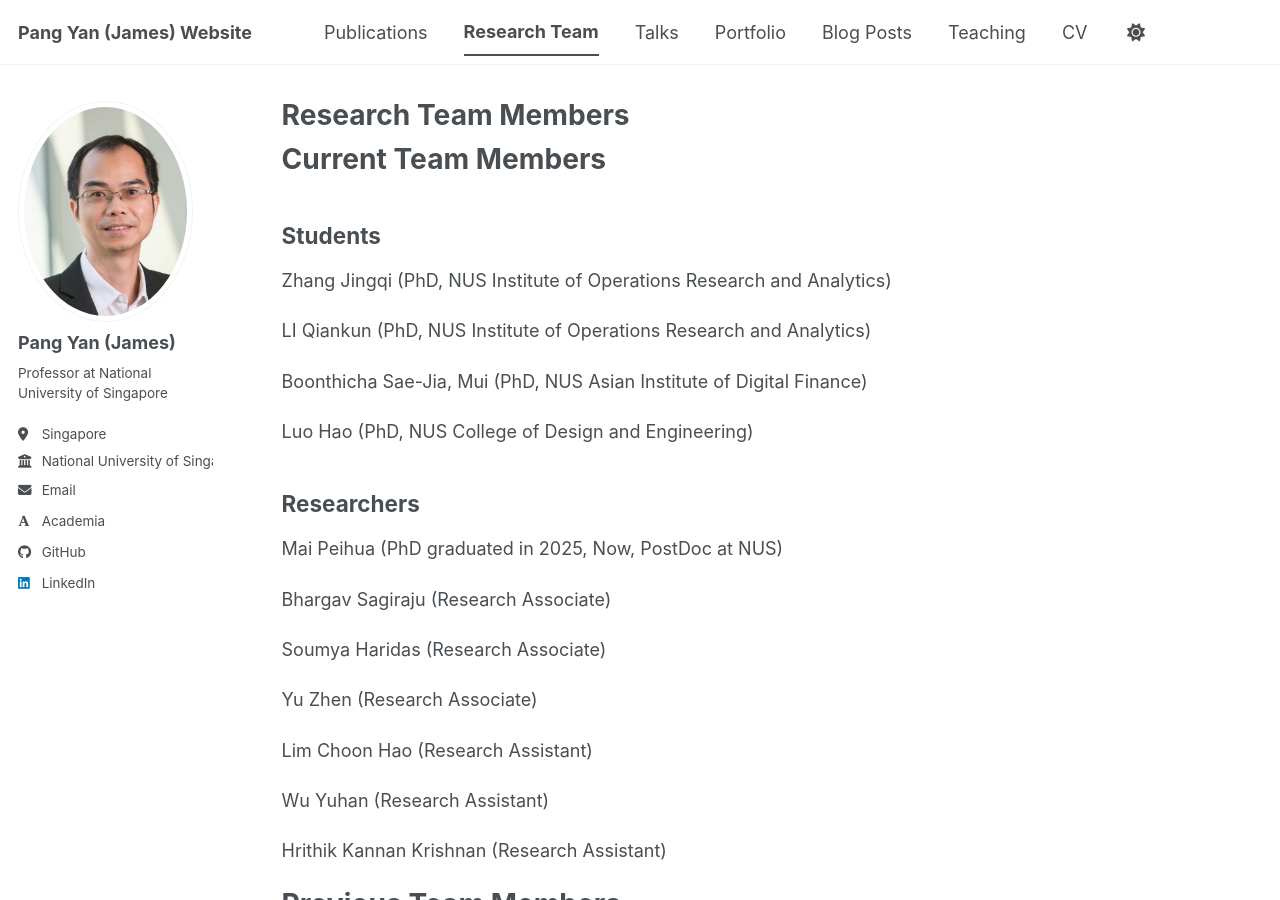
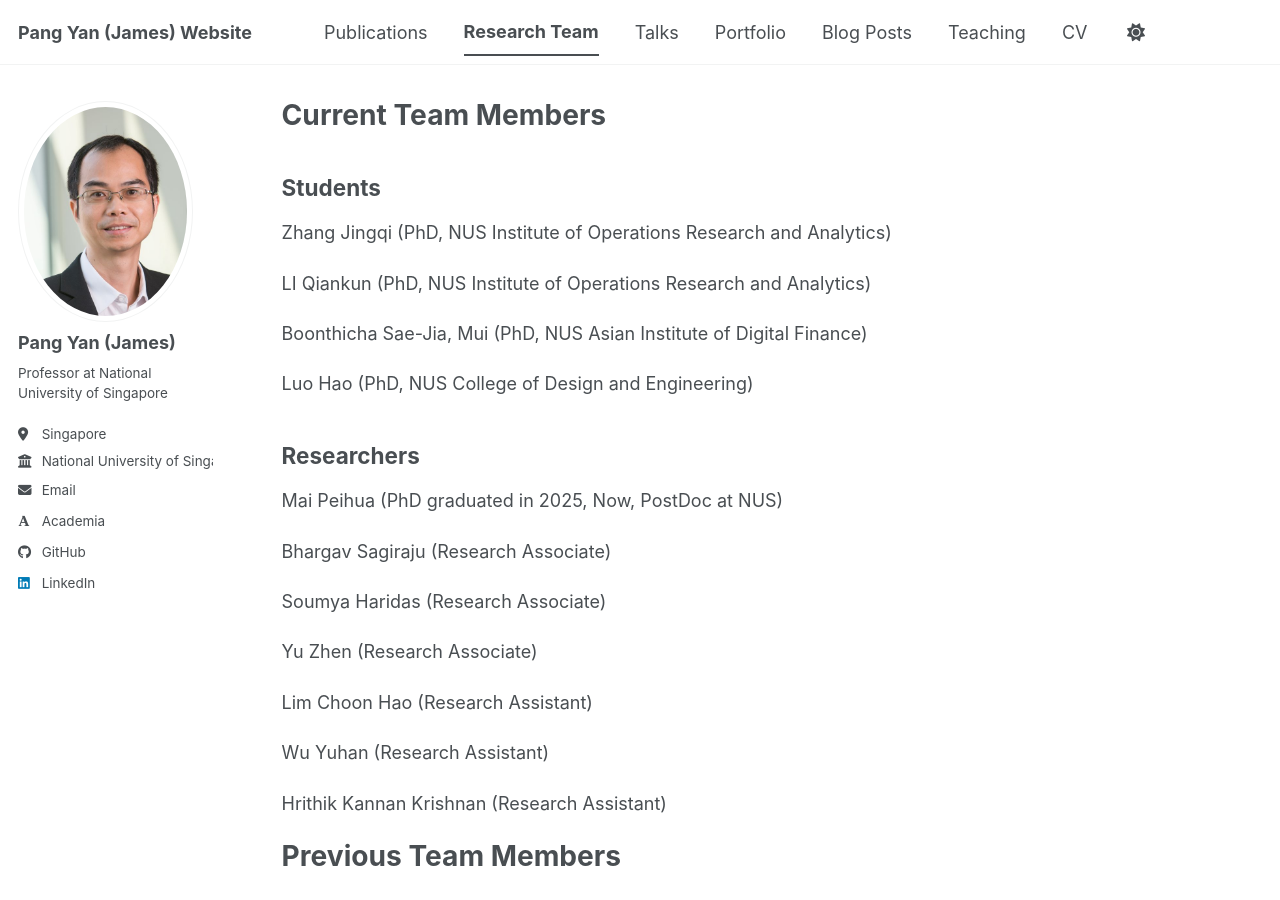
Before and after one commit to jamespangyan/jamespangyan.github.io, a Jekyll site: the page built from _pages/Team.md, in a window 1280 px wide and 900 px high. Built offline with Jekyll 4.4.1, drawn with Linux system fonts in a browser that asks for light colours; some web fonts are replaced; a script bundle is joined from its source files by our own code; library files that are not in the unit come from our copies.

Commit message:
Update Team.md

```diff
--- a/_pages/Team.md
+++ b/_pages/Team.md
@@ -1,6 +1,6 @@
 ---
 layout: archive
-title: "Research Team Members"
+title: "Current Team Members"
 permalink: /team/
 author_profile: true
 redirect_from:
@@ -8,9 +8,6 @@ redirect_from:
 ---
 
 {% include base_path %}
-
-Current Team Members
-======
 
 Students
 ------
```
